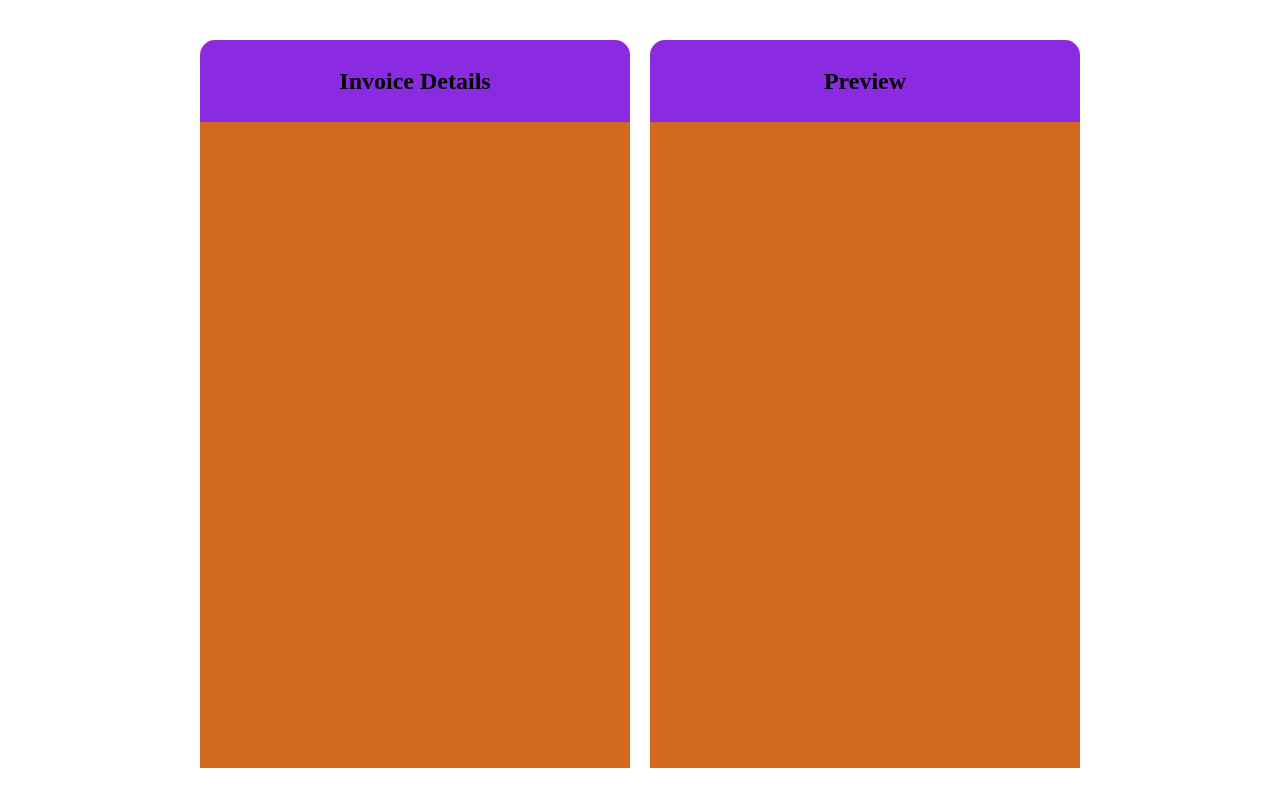
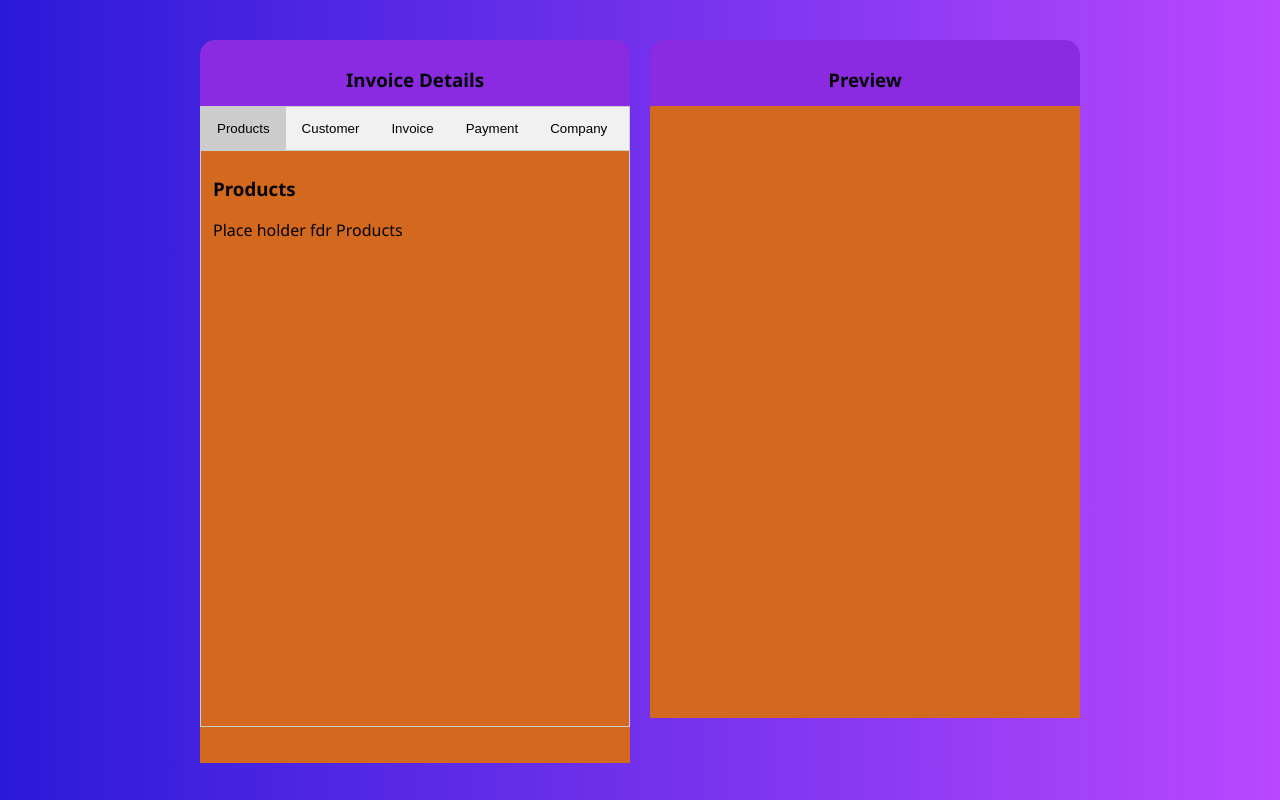
Before and after one commit to Doctor-Wraith/Invoicer, a plain HTML site: page index.html in a window 1280 px wide. Drawn offline with Linux system fonts and the light colour scheme.

Commit message:
Made changes

```diff
--- a/css/primary_layout.css
+++ b/css/primary_layout.css
@@ -1,5 +1,7 @@
 body {
     margin: 0 0 0 0;
+    font-family: "Segoe UI", Tahoma, Geneva, Verdana, sans-serif;
+    background: linear-gradient(90deg, #2a1ad8 0%, #4e26e2 25%, #7231ec 50%, #953df5 75%, #b948ff 100%);
 }
 
 #main-wrapper {
@@ -30,7 +32,7 @@ body {
 .content {
     background-color: chocolate;
     display: block;
-    height: 95%;
+    height: 90%;
     width: 100%
 
 }
@@ -41,7 +43,7 @@ body {
     height: 5%;
     width: 100%;
     padding-top: 1vh;
-    padding-bottom: 5vh;
+    padding-bottom: 3vh;
     text-align: center;
     border-top-left-radius: 15px;
     border-top-right-radius: 15px;
--- /dev/null
+++ b/css/tabs.css
@@ -0,0 +1,32 @@
+.tab {
+    overflow: hidden;
+    border: 1px solid #ccc;
+    background-color: #f1f1f1;
+}
+
+.tab button {
+    background-color: inherit;
+    float: left;
+    border: none;
+    outline: none;
+    cursor: pointer;
+    padding: 14px 16px;
+    transition: 0.3s;
+    height: 7.5%;
+}
+
+.tab button:hover {
+    background-color: #ddd;
+}
+
+.tab button.active {
+    background-color: #ccc;
+}
+
+.tabcontent {
+    display: none;
+    padding: 6px 12px;
+    border: 1px solid #ccc;
+    border-top: none;
+    height: 92%;
+}
--- a/index.html
+++ b/index.html
@@ -5,20 +5,52 @@
     <meta name="viewport" content="width=device-width, initial-scale=1.0">
     <title>Invoicer</title>
     <link rel="stylesheet" href="css/primary_layout.css">
+    <link rel="stylesheet" href="css/tabs.css">
+    <script src="js/tabs.js"></script>
 </head>
 <body>
     <div class="main-wrapper" id="main-wrapper">
         <div class="user-input-wrapper">
             <div class="user-input-header header">
-                <h2>Invoice Details</h2>
+                <h3>Invoice Details</h3>
+            </div>
+            <div class="tab">
+                <button class="tablinks" onclick="openTab(event, 'Product')" id="openDefault">Products</button>
+                <button class="tablinks" onclick="openTab(event, 'Customer')">Customer</button>
+                <button class="tablinks" onclick="openTab(event, 'Invoice')">Invoice</button>
+                <button class="tablinks" onclick="openTab(event, 'Payment')">Payment</button>
+                <button class="tablinks" onclick="openTab(event, 'Company')">Company</button>
             </div>
             <div class="user-input-content content">
+
+                <div class="tabcontent" id="Product">
+                    <h3>Products</h3>
+                    <p>Place holder fdr Products</p>
+                </div>
+
+                <div class="tabcontent" id="Customer">
+                    <h3>Customer</h3>
+                    <p>Place Holder for Customer</p>
+                </div>
+                <div class="tabcontent" id="Invoice">
+                    <h3>Invoice</h3>
+                    <p>Place Holder for Invoice</p>
+                </div>
+                <div class="tabcontent" id="Payment">
+                    <h3>Payment</h3>
+                    <p>Place Holder for Payment</p>
+                </div>
+                <div class="tabcontent" id="Company">
+                    <h3>Company</h3>
+                    <p>Place Holder for Company</p>
+                </div>
+
 
             </div>
         </div>
         <div class="preview-wrapper">
             <div class="preview-input-header header">
-                <h2>Preview</h2>
+                <h3>Preview</h3>
             </div>
             <div class="preview-input-content content">
 
@@ -26,4 +58,7 @@
         </div>
     </div>
 </body>
+<script>
+    document.getElementById("openDefault").click();
+</script>
 </html>
--- /dev/null
+++ b/js/tabs.js
@@ -0,0 +1,16 @@
+function openTab(evt, tabId) {
+    var i, tabcontent, tablinks;
+
+    tabcontent = document.getElementsByClassName('tabcontent');
+    for (i = 0; i < tabcontent.length; i++) {
+        tabcontent[i].style.display = "none";
+    }
+
+    tablinks = document.getElementsByClassName("tablinks");
+    for (i=0; i < tablinks.length; i++) {
+        tablinks[i].className = tablinks[i].className.replace(" active", "");
+    }
+
+    document.getElementById(tabId).style.display = "block";
+    evt.currentTarget.className += " active";
+}
```
